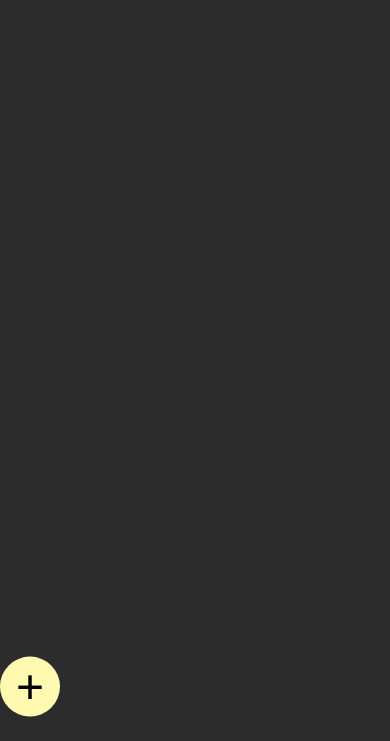
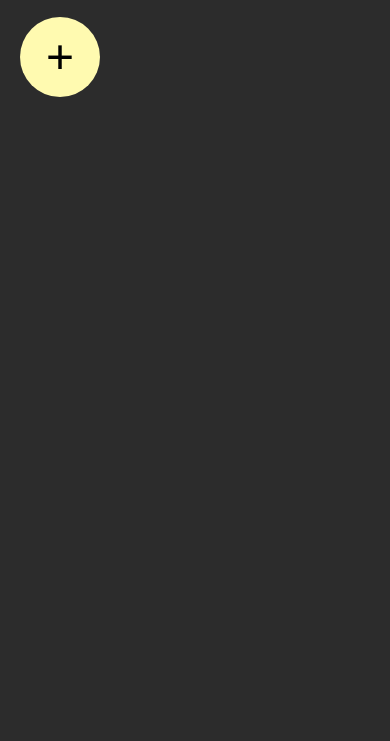
Before and after one commit to tomas-lp/justtasks, a plain HTML site: page index.html in a window 390 px wide. Shown: the part 103-844 px from the top of the page. Drawn offline with Linux system fonts and the light colour scheme.

Commit message:
'btndelanimado'

```diff
--- a/estilos.css
+++ b/estilos.css
@@ -96,27 +96,9 @@ a{
     border-radius: 0 24px 24px 0;
 }
 
-@media (max-width:800px) {
-    .addbtn{
-        width: 60px;
-        height: 60px;
-        left: 0px;
-        top: 90vh;
-    }
-
-    .addbtn a{
-        line-height: 60px;
-    }
-
-    .tasklist{
-        margin: 40px 20px 0 20px;
-    }
-
-    .task{
-        max-width: 100vw;
-    }
-
-    .task *{
-        padding-left: 10px;
-    }
+.delbtn:hover{
+    background-color: #ff5858;
+    box-shadow: -1px 0 2px black;
+    transition: background-color 300ms;
+    transition: box-shadow 300ms;
 }
--- a/index.html
+++ b/index.html
@@ -1,5 +1,5 @@
 <!DOCTYPE html>
-<html lang="en">
+<html lang="es">
 <head>
     <meta charset="UTF-8">
     <meta http-equiv="X-UA-Compatible" content="IE=edge">
```
